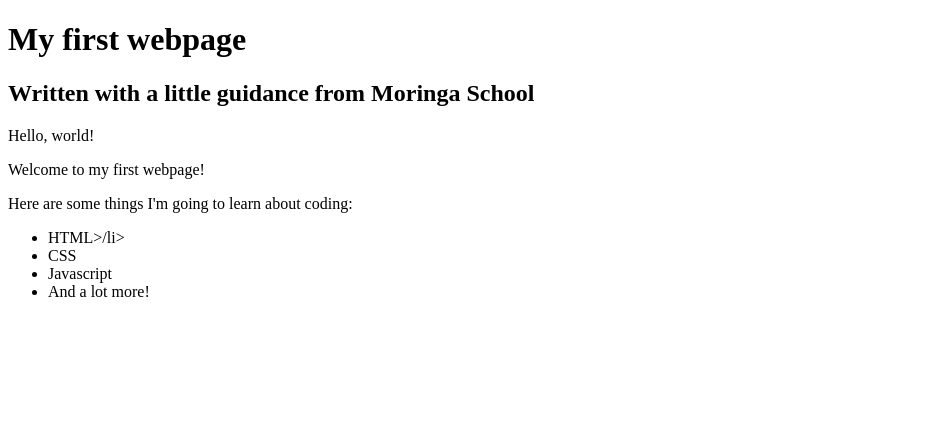
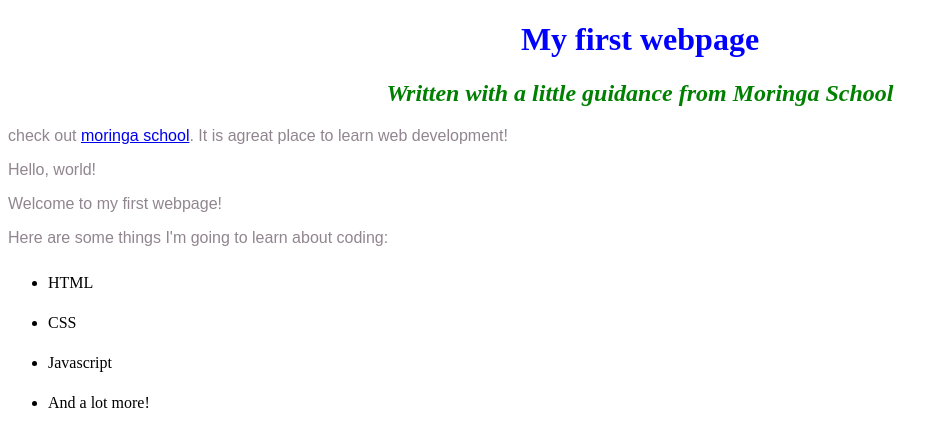
Before and after one commit to sogomi/my-first-webpage, a plain HTML site: page index.html in a window 1280 px wide. Shown: the whole page, without its empty margins (0-948 px from the left). Drawn offline with Linux system fonts and the light colour scheme.

Commit message:
Change favourite-things.html index-html

```diff
--- /dev/null
+++ b/css/styles.css
@@ -0,0 +1,22 @@
+h1 {
+    color: blue;
+    text-align: center;
+}
+h2 {
+    color: green;
+    font-style: italic;
+    text-align: center;
+}
+p {
+    font-family: sans-serif;
+}
+ul{
+    line-height: 40px;
+}
+p {
+    color: rgb(145, 134, 143);
+}
+
+p {
+    color: rgb(145, 134, 143);
+}
--- a/my-first-webpage.html
+++ b/index.html
@@ -2,20 +2,22 @@
 <html>
   <head>
     <title>My first webpage!</title>
+    <link href="css/styles.css" rel="stylesheet" type="text/css"
   </head>
   <body>
     <h1>My first webpage</h1><h1>
       <h2>Written with a little guidance from Moringa School</h2>
+      <p>check out <a href="http:=//moringaschool.com/">moringa school</a>. It is agreat place to learn web development!</p>
 
     <p>Hello, world!</p>
     <p>Welcome to my first webpage!</p>
 
     <p>Here are some things I'm going to learn about coding:</p>
     <ul>
-      <li>HTML>/li>
+      <li>HTML</li>
       <li>CSS</li>
       <li>Javascript</li>
       <li>And a lot more!</li>
-    </ul>
+    <ul>
   <body>
 </html>
```
Also changed, not shown: images/gettyimages-713782819-2048x2048.jpg (added).
